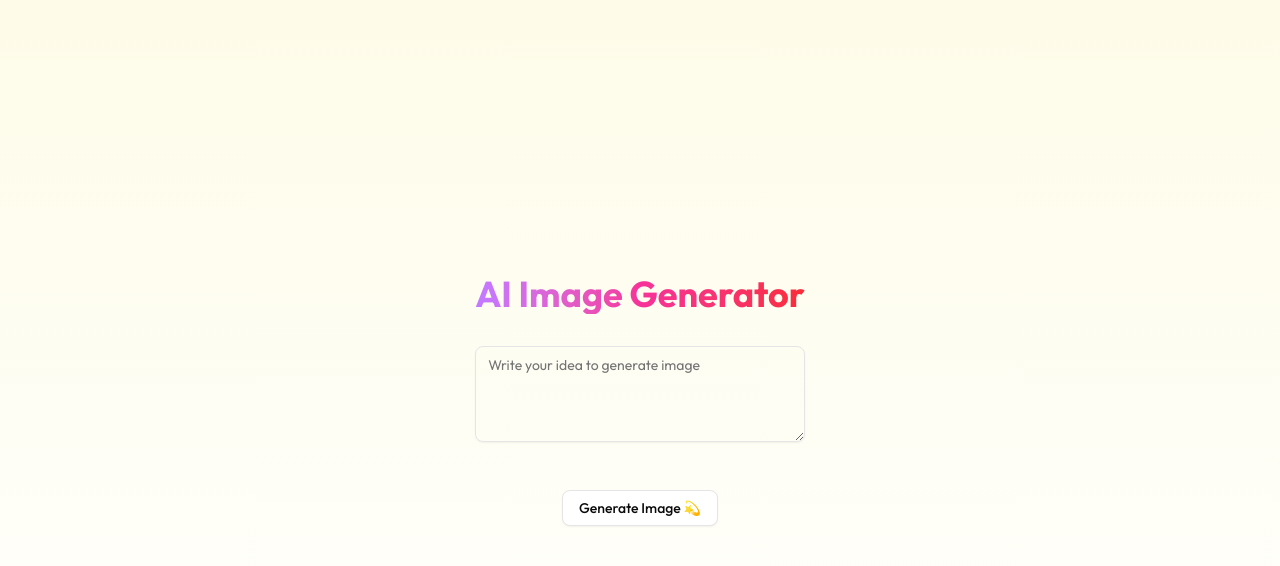
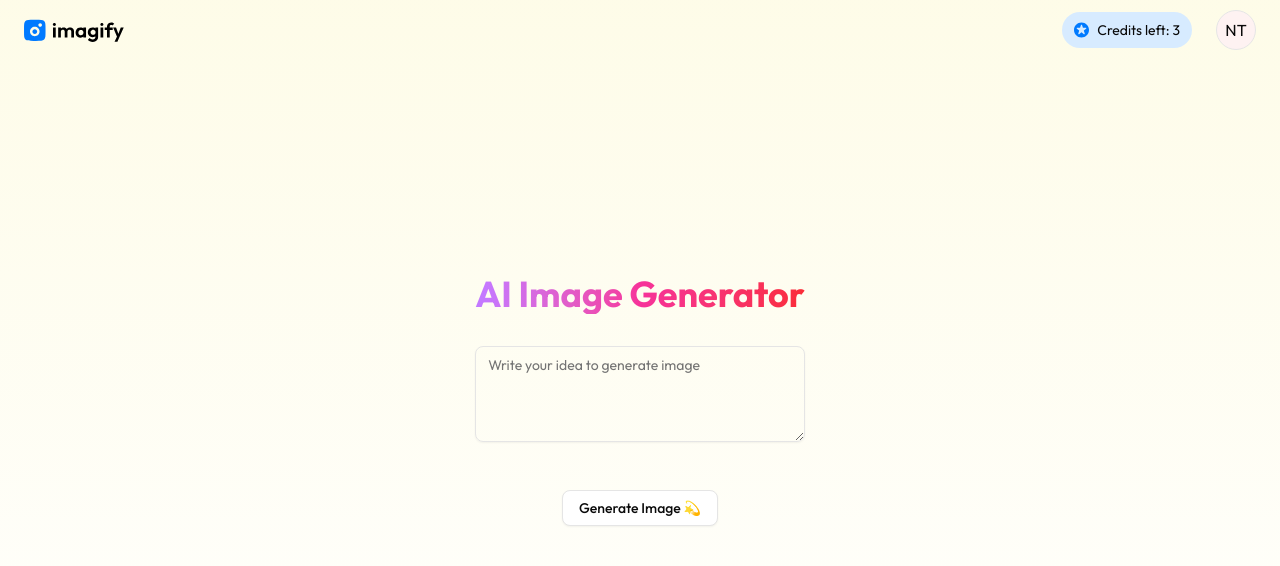
Before and after one commit to nilavtalukdar06/imagify, a Next.js app: page / in a window 1280 px wide. Shown: the top 566 px of the page. Built offline with nearby package versions, Linux system fonts and the light colour scheme.

Commit message:
Added navabar

```diff
--- a/app/page.js
+++ b/app/page.js
@@ -1,8 +1,10 @@
 import ImageComponent from "@/components/ImageComponent";
+import Navbar from "@/components/Navbar";
 
 export default function Home() {
   return (
-    <main className="p-4 h-screen w-screen overflow-hidden flex flex-col justify-center items-center bg-gradient-to-b from-yellow-50 to-transparent">
+    <main className="p-4 min-h-screen max-w-screen overflow-x-hidden flex flex-col justify-center items-center bg-gradient-to-b from-yellow-50 to-transparent">
+      <Navbar />
       <div className="my-2">
         <ImageComponent />
       </div>
--- /dev/null
+++ b/components/Navbar.jsx
@@ -0,0 +1,31 @@
+"use client";
+
+import Image from "next/image";
+
+export default function Navbar() {
+  const reload = () => {
+    window.location.reload();
+  };
+
+  return (
+    <header className="fixed h-[60px] inset-y-0 w-full flex justify-between items-center z-50 px-6">
+      <button
+        className="w-fit flex justify-center items-center cursor-pointer"
+        onClick={reload}
+      >
+        <Image src="/logo.svg" height={50} width={100} alt="logo" />
+      </button>
+      <div className="flex items-center justify-center gap-x-6">
+        <span className="px-3 py-2 rounded-full bg-[#D7EBFF] text-sm flex gap-x-2">
+          <Image src="/vector.svg" alt="vector" height={15} width={15} />
+          Credits left: 3
+        </span>
+        <button>
+          <div className="w-10 h-10 rounded-full border bg-red-50 grid place-items-center">
+            NT
+          </div>
+        </button>
+      </div>
+    </header>
+  );
+}
```
Also changed, not shown: public/logo.svg (added), public/vector.svg (added).
